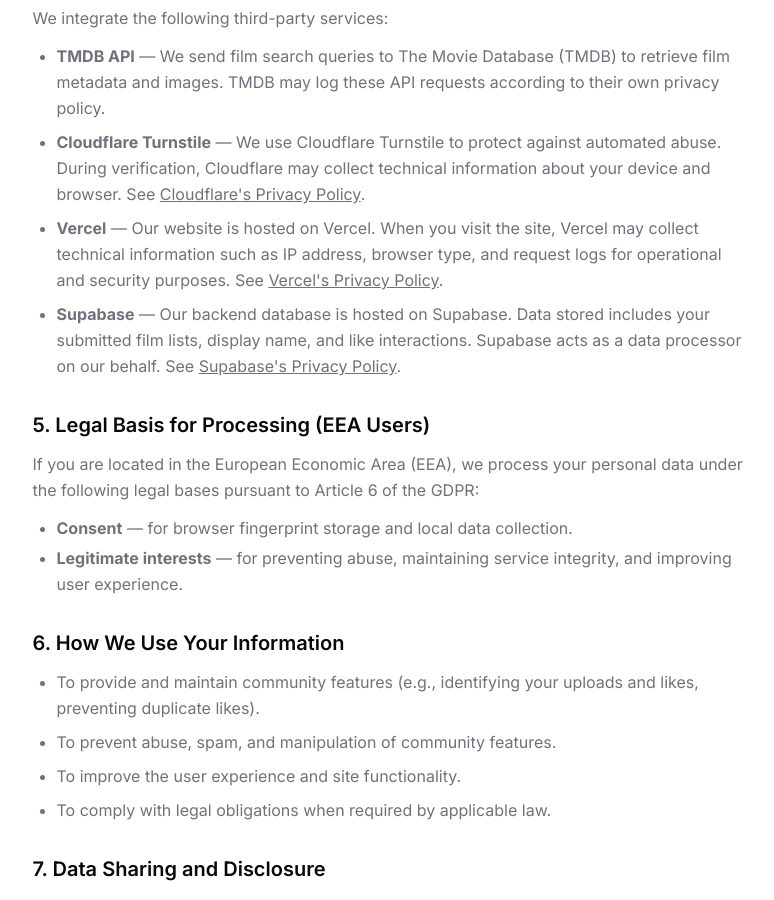
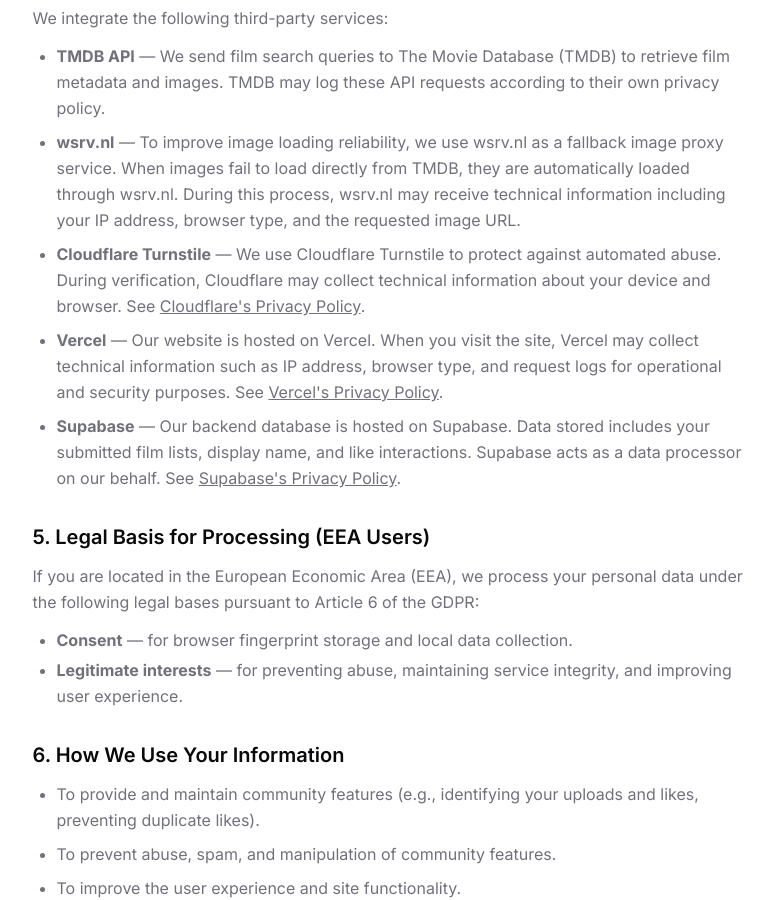
Before and after one commit to wes383/flickpick, a Next.js app: page /privacy in a window 1280 px wide. Shown: the part 1460-2360 px from the top of the page, without its empty margins (240-1014 px from the left). Built offline with nearby package versions, Linux system fonts and the light colour scheme.

Commit message:
docs: update privacy policy

```diff
--- a/app/privacy/page.tsx
+++ b/app/privacy/page.tsx
@@ -125,6 +125,14 @@
                 <strong>TMDB API</strong> — We send film search queries to The
                 Movie Database (TMDB) to retrieve film metadata and images. TMDB
                 may log these API requests according to their own privacy policy.
+              </li>
+              <li>
+                <strong>wsrv.nl</strong> — To improve image
+                loading reliability, we use wsrv.nl as a fallback image proxy
+                service. When images fail to load directly from TMDB, they are
+                automatically loaded through wsrv.nl. During this process,
+                wsrv.nl may receive technical information including your IP
+                address, browser type, and the requested image URL.
               </li>
               <li>
                 <strong>Cloudflare Turnstile</strong> — We use Cloudflare
```
